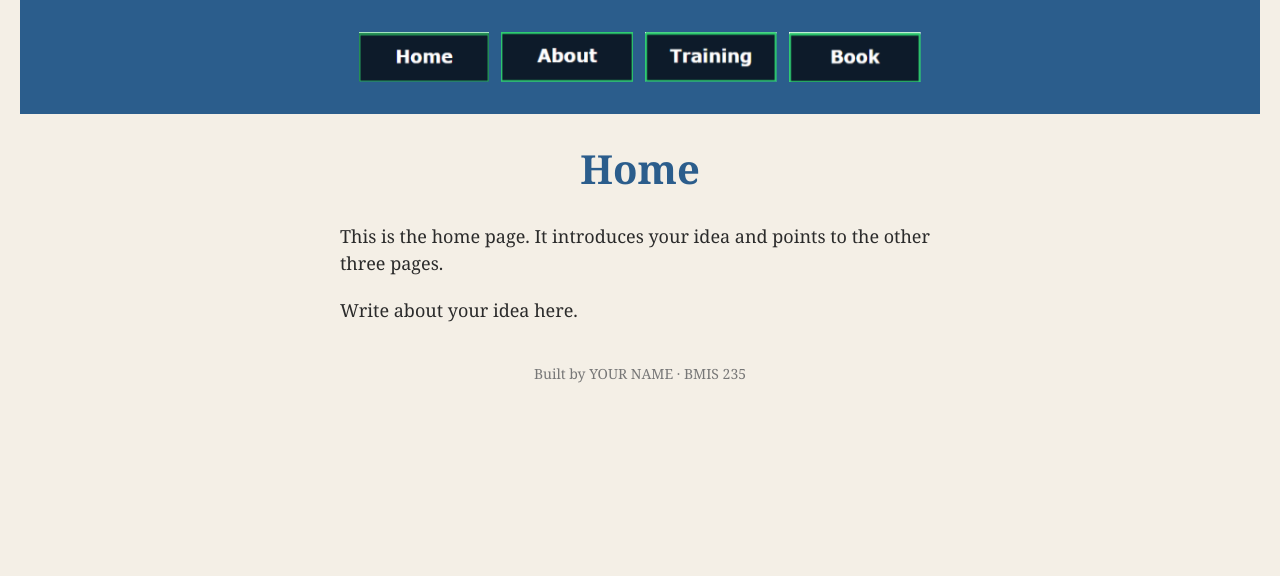
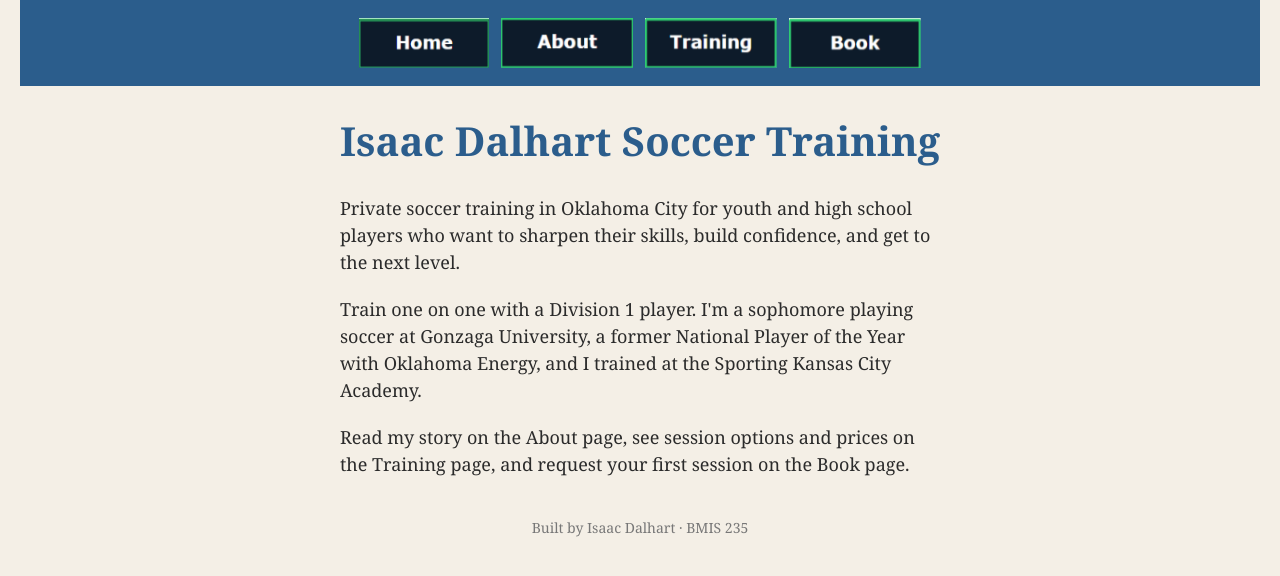
Before and after one commit to isaacdalhart2-ui/bmis235-html-3, a plain HTML site: page index.html in a window 1280 px wide. Drawn offline with Linux system fonts and the light colour scheme.

Commit message:
Update index.html page info

```diff
--- a/index.html
+++ b/index.html
@@ -1,14 +1,14 @@
 <!DOCTYPE html>
 <!--
-  Author: YOUR NAME
-  GU username: YOUR-GU-USERNAME
+  Author: Isaac Dalhart
+  GU username: idalhart
   Course: BMIS 235 - HTML-3
 -->
 <html lang="en">
 <head>
 <meta charset="utf-8">
-<meta name="author" content="YOUR NAME">
-<title>Home</title>
+<meta name="author" content="Isaac Dalhart">
+<title>Isaac Dalhart Soccer Training</title>
 
 <!-- this one line connects the page to the stylesheet -->
 <link rel="stylesheet" href="styles.css">
@@ -22,17 +22,16 @@
      other three pages, so every page has the exact same menu.
      ===================================================================== -->
 <nav>
-    <nav>
     <a href="index.html"><img src="img/home.png" alt="Home"></a>
     <a href="about.html"><img src="img/about.png" alt="About"></a>
     <a href="training.html"><img src="img/training.png" alt="Training"></a>
     <a href="book.html"><img src="img/book.png" alt="Book"></a>
 </nav>
-</nav>
 
-<h1>Home</h1>
-<p>This is the home page. It introduces your idea and points to the other three pages.</p>
-<p>Write about your idea here.</p>
+<h1>Isaac Dalhart Soccer Training</h1>
+<p>Private soccer training in Oklahoma City for youth and high school players who want to sharpen their skills, build confidence, and get to the next level.</p>
+<p>Train one on one with a Division 1 player. I'm a sophomore playing soccer at Gonzaga University, a former National Player of the Year with Oklahoma Energy, and I trained at the Sporting Kansas City Academy.</p>
+<p>Read my story on the About page, see session options and prices on the Training page, and request your first session on the Book page.</p>
 
 <!-- ===== SHOWCASE ======================================================
      This box is empty on purpose. In Part 7 you paste an interactive
@@ -41,7 +40,7 @@
 <div class="showcase"></div>
 
 <!-- Footer: fill in your name -->
-<footer>Built by YOUR NAME &middot; BMIS 235</footer>
+<footer>Built by Isaac Dalhart &middot; BMIS 235</footer>
 
 </body>
 </html>
```
